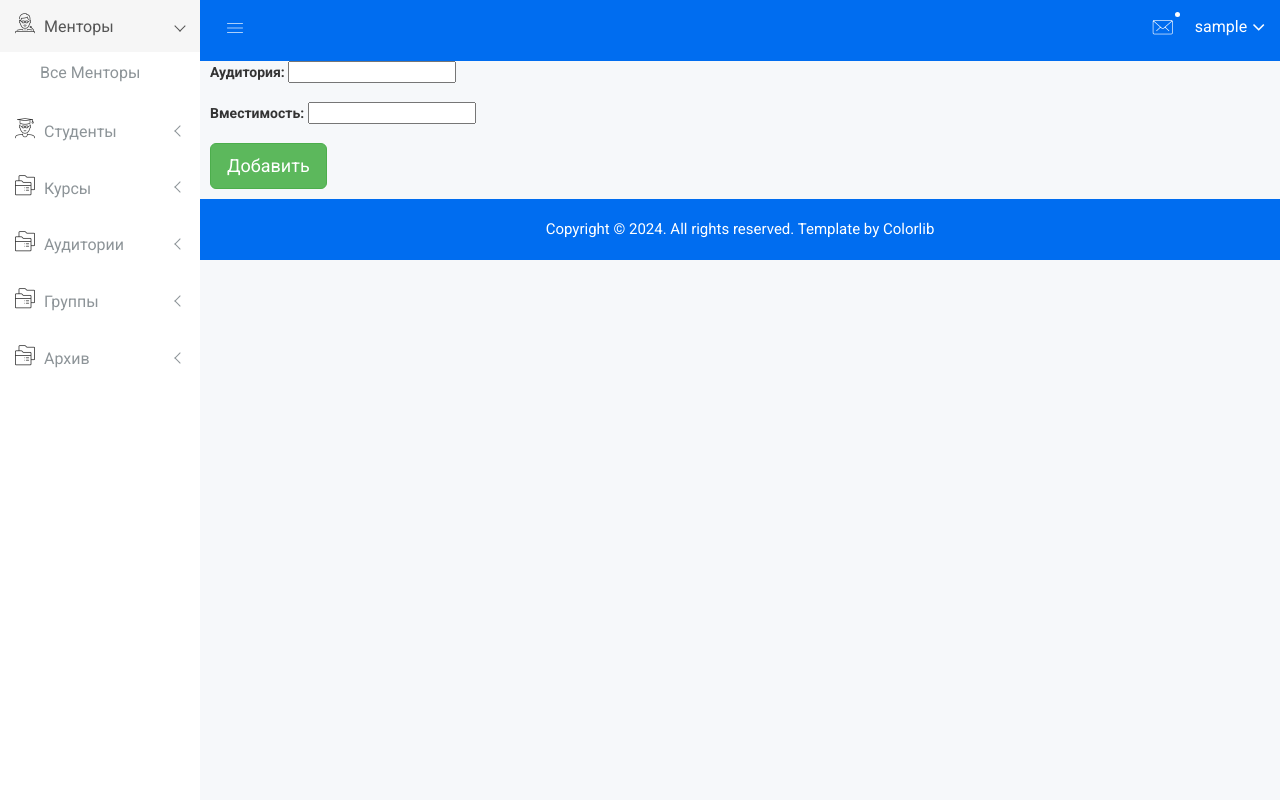
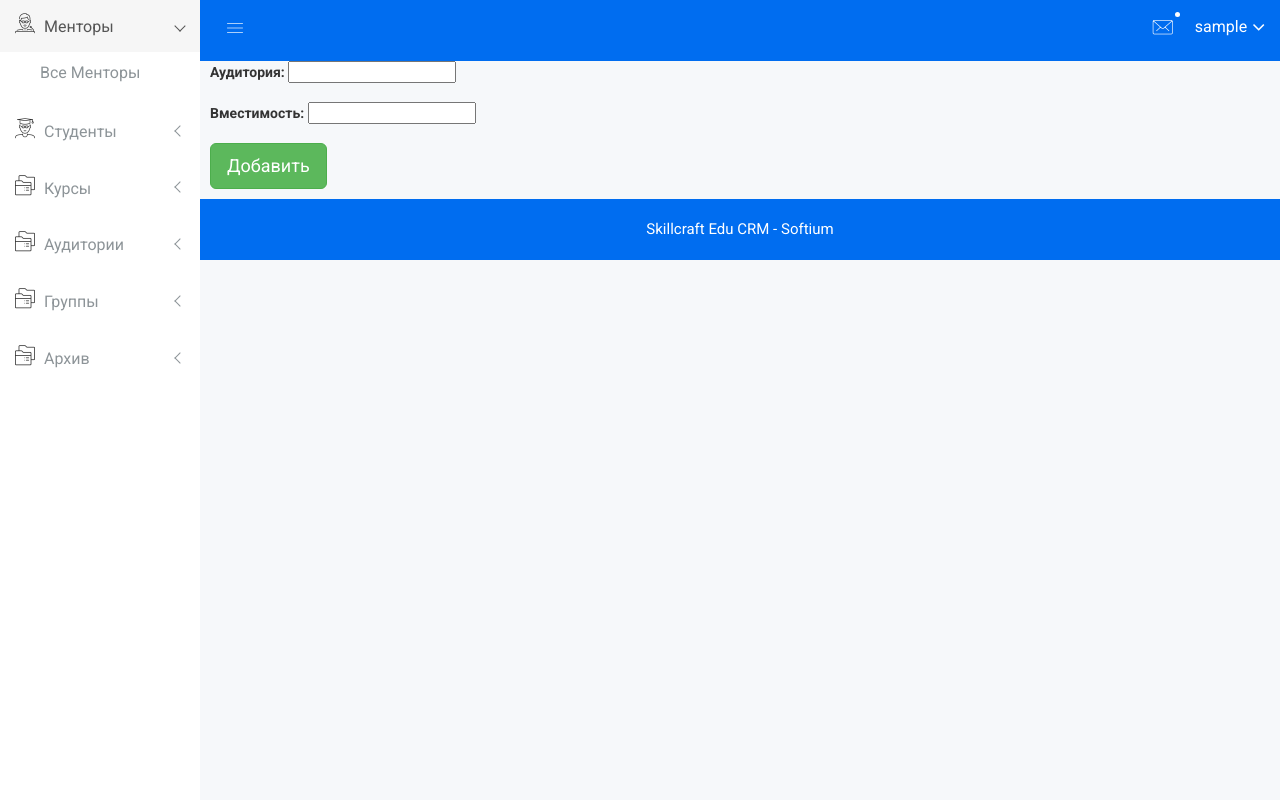
Before and after one commit to javlonartikbaev/Edu_Center, a Django app: page /add-audience/ in a window 1280 px wide. Run offline with Django 5.2, Linux system fonts and the light colour scheme; the visitor is signed in with stand-in values (Sample User, id 1); data that the repository does not hold is empty; some libraries are stand-ins or nearby versions; some web fonts are replaced.

Commit message:
changed footer

```diff
--- a/students_management/templates/professors/all-professors.html
+++ b/students_management/templates/professors/all-professors.html
@@ -540,8 +540,7 @@
                 <div class="row">
                     <div class="col-lg-12 col-md-12 col-sm-12 col-xs-12">
                         <div class="footer-copy-right">
-                            <p>Copyright © {{ current_year }}. All rights reserved. Template by <a
-                                    href="https://colorlib.com/wp/templates/">Colorlib</a>
+                            <p>Skillcraft Edu CRM - <a href="https://www.softium.uz">Softium</a>
                             </p>
                         </div>
                     </div>
```
